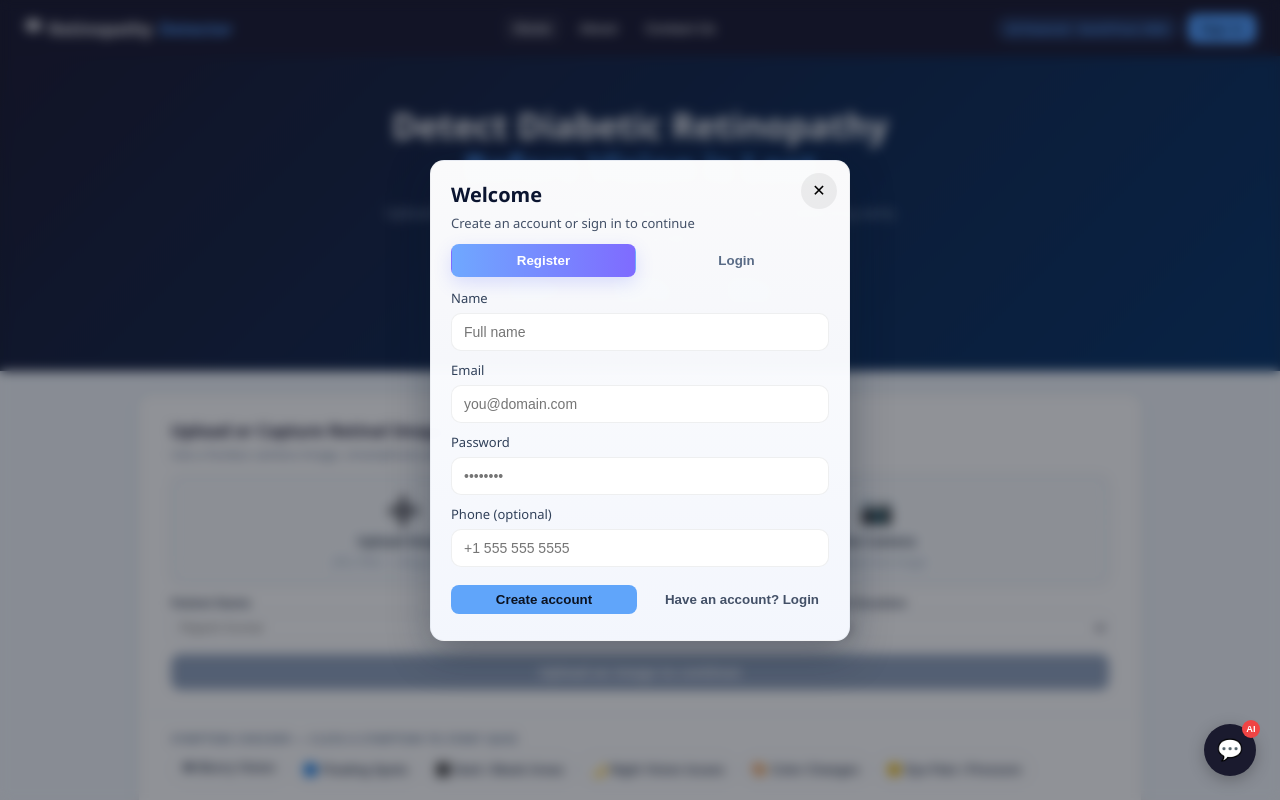
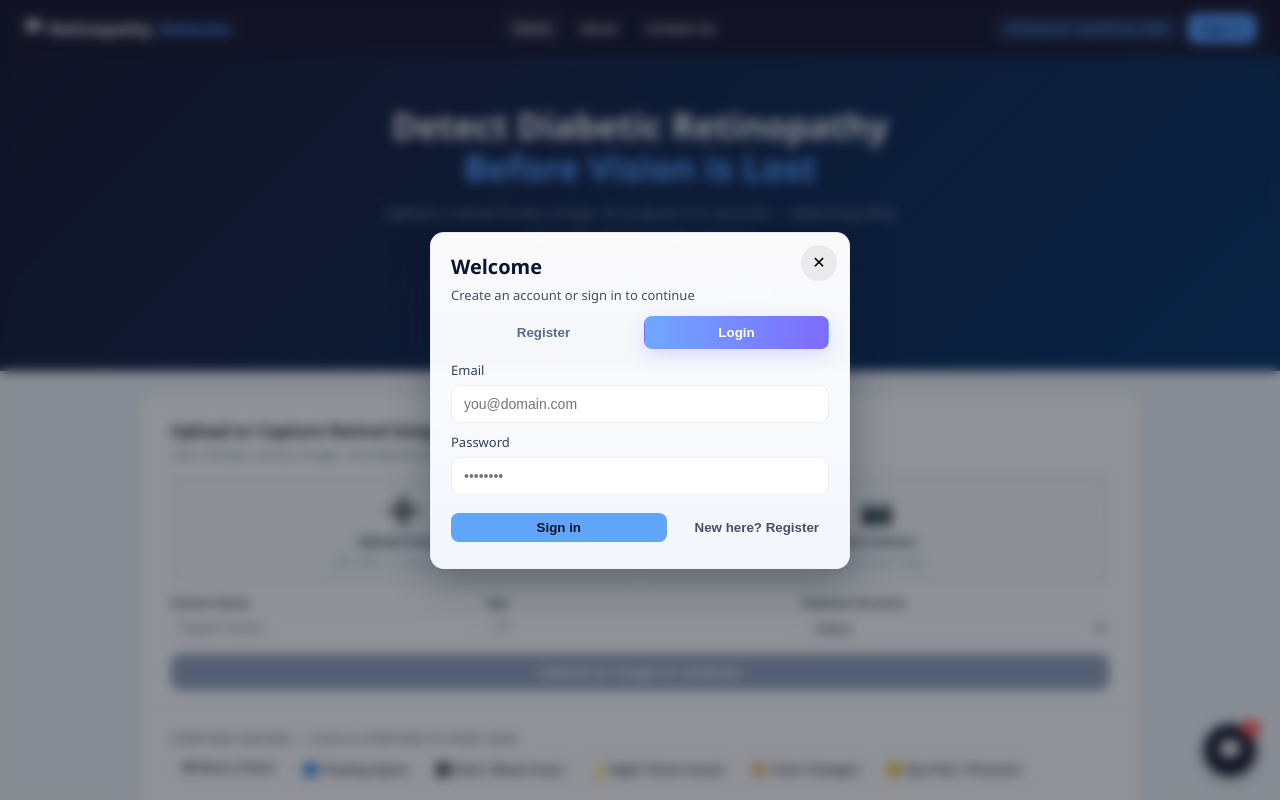
Before and after one commit to KrishnChaturvedi/Diabetic-Retinopathy-Ai-Powered-Consultor-Detector, a React (Create React App) app in the folder Frontend/: page / in a window 1280 px wide. Both pictures are taken after a click on the button "Sign In". Shown: the top 800 px of the page. Built offline with nearby package versions, Linux system fonts and the light colour scheme.

Commit message:
registration and login resolved

```diff
--- a/Frontend/src/App.jsx
+++ b/Frontend/src/App.jsx
@@ -1,45 +1,41 @@
 import React, { useState } from 'react';
-import Navbar       from './components/Navbar';
-import Hero         from './components/Hero';
-import UploadPage   from './components/UploadPage';
-import Analyzing    from './components/Analyzing';
-import ResultsPage  from './components/ResultsPage';
-import HowItWorks   from './components/HowItWorks';
-import About        from './components/About';
-import Contact      from './components/Contact';
-import ChatFAB      from './components/ChatFAB';
-import { Toaster } from 'react-hot-toast'
-import { mockAnalyze } from './data/grades';
+import Navbar      from './components/Navbar';
+import Hero        from './components/Hero';
+import UploadPage  from './components/UploadPage';
+import Analyzing   from './components/Analyzing';
+import ResultsPage from './components/ResultsPage';
+import HowItWorks  from './components/HowItWorks';
+import About       from './components/About';
+import Contact     from './components/Contact';
+import ChatFAB     from './components/ChatFAB';
+import AuthModal   from './components/AuthModal';
+import { Toaster } from 'react-hot-toast';
 import './App.css';
 
-const ANALYSIS_STEPS = ['Uploading', 'Preprocessing', 'AI model', 'Lesion mapping', 'Report'];
+const STEPS = ['Uploading', 'Preprocessing', 'AI model', 'Lesion mapping', 'Report'];
 
 export default function App() {
-  const [page, setPage]       = useState('home');       // 'home' | 'analyzing' | 'results'
+  const [page, setPage]     = useState('home');
   const [preview, setPreview] = useState(null);
   const [patient, setPatient] = useState({});
   const [result, setResult]   = useState(null);
   const [aStep, setAStep]     = useState(0);
-  const [pending, setPending] = useState(null);         // pending chat message
+  const [pending, setPending] = useState(null);
+  const [user, setUser]       = useState(null);
+  const [showAuth, setShowAuth] = useState(false);
 
-  // Called when user clicks "Analyze"
-  async function handleAnalyze(file, prev, pat) {
+  async function handleAnalyze(file, prev, pat, mappedResult) {
     setPreview(prev);
     setPatient(pat);
     setPage('analyzing');
     setAStep(0);
 
-    // Simulate AI analysis steps
-    for (let i = 0; i < ANALYSIS_STEPS.length; i++) {
-      await new Promise((r) => setTimeout(r, 620));
+    for (let i = 0; i < STEPS.length; i++) {
+      await new Promise(r => setTimeout(r, 620));
       setAStep(i + 1);
     }
-    await new Promise((r) => setTimeout(r, 350));
-
-    // In production: replace mockAnalyze() with real API call
-    // const res = await fetch('/api/analyze', { method: 'POST', body: formData });
-    // const data = await res.json();
-    setResult(mockAnalyze());
+    await new Promise(r => setTimeout(r, 350));
+    setResult(mappedResult);
     setPage('results');
   }
 
@@ -51,51 +47,51 @@ export default function App() {
     setAStep(0);
   }
 
-  // Navigate to About / Contact pages. These pages display their content
-  // and keep the footer visible while hiding the main app containers.
-  function handleNavigate(to) {
-    if (to === 'about' || to === 'contact') {
-      setPage(to);
-      return;
-    }
-    // fallback: treat as home
-    setPage('home');
-  }
-
-  function openChat(msg) {
-    setPending(msg);
+  function handleLogout() {
+    localStorage.removeItem('token');
+    setUser(null);
   }
 
   return (
-
     <div className="app">
       <Toaster position="top-right" />
-      <Navbar page={page} onHome={handleHome} onNavigate={handleNavigate} />
+
+      <Navbar
+        page={page}
+        onHome={handleHome}
+        onNavigate={to => setPage(to)}
+        user={user}
+        onSignIn={() => setShowAuth(true)}
+        onLogout={handleLogout}
+      />
+
+      {showAuth && (
+        <AuthModal
+          onCancel={() => setShowAuth(false)}
+          onSuccess={u => { setUser(u); setShowAuth(false); }}
+        />
+      )}
 
       {page === 'home' && (
         <>
           <Hero />
-
           <div className="wrap">
-            <UploadPage onAnalyze={handleAnalyze} onAskChat={openChat} />
-
-            {page === 'analyzing' && (
-              <Analyzing activeStep={aStep} />
-            )}
-
-            {page === 'results' && result && (
-              <ResultsPage
-                result={result}
-                preview={preview}
-                patient={patient}
-                onHome={handleHome}
-                onAskChat={openChat}
-              />
-            )}
+            <UploadPage onAnalyze={handleAnalyze} onAskChat={msg => setPending(msg)} />
           </div>
-
           <HowItWorks />
         </>
+      )}
+
+      {page === 'analyzing' && <Analyzing activeStep={aStep} />}
+
+      {page === 'results' && result && (
+        <ResultsPage
+          result={result}
+          preview={preview}
+          patient={patient}
+          onHome={handleHome}
+          onAskChat={msg => setPending(msg)}
+        />
       )}
 
       {page === 'about' && <About />}
@@ -105,11 +101,7 @@ export default function App() {
         Retinopathy Detector · AI-Powered Early Screening · HackXTract 2026 · MAIT
       </footer>
 
-      {/* Floating AI Chat Button — fixed bottom right */}
-      <ChatFAB
-        pending={pending}
-        onUsed={() => setPending(null)}
-      />
+      <ChatFAB pending={pending} onUsed={() => setPending(null)} />
     </div>
   );
 }
--- a/Frontend/src/components/AuthModal.jsx
+++ b/Frontend/src/components/AuthModal.jsx
@@ -1,53 +1,72 @@
 import React, { useState } from 'react';
+import axios from 'axios';
+import toast from 'react-hot-toast';
 import './AuthModal.css';
 
+const API = 'http://localhost:8080';
+
 export default function AuthModal({ onCancel, onSuccess }) {
-  const [mode, setMode] = useState('register'); // 'register' | 'login'
-  const [name, setName] = useState('');
-  const [email, setEmail] = useState('');
+  const [mode, setMode]         = useState('login');
+  const [name, setName]         = useState('');
+  const [email, setEmail]       = useState('');
   const [password, setPassword] = useState('');
-  const [phone, setPhone] = useState('');
-  const [error, setError] = useState('');
+  const [loading, setLoading]   = useState(false);
 
-  const reset = () => {
-    setName('');
-    setEmail('');
-    setPassword('');
-    setPhone('');
-    setError('');
+  const reset = () => { setName(''); setEmail(''); setPassword(''); };
+
+  const submitRegister = async (e) => {
+    e.preventDefault();
+    if (!name.trim())        return toast.error('Please enter your name');
+    if (!email.trim())       return toast.error('Please enter an email');
+    if (password.length < 8) return toast.error('Password must be at least 8 characters');
+
+    setLoading(true);
+    try {
+      const { data } = await axios.post(`${API}/api/user/register`, { name, email, password });
+      if (!data.success) return toast.error(data.message);
+
+      // auto login after register
+      const { data: loginData } = await axios.post(`${API}/api/user/login`, { email, password });
+      if (!loginData.success) return toast.error('Registered! Please login.');
+
+      localStorage.setItem('token', loginData.token);
+      toast.success('Account created successfully!');
+      onSuccess({ name: name.trim(), email: email.trim() });
+      reset();
+
+    } catch (err) {
+      toast.error('Server error. Make sure backend is running.');
+    } finally {
+      setLoading(false);
+    }
   };
 
-  const submitRegister = (e) => {
+  const submitLogin = async (e) => {
     e.preventDefault();
-    if (!name.trim()) return setError('Please enter your name');
-    if (!email.trim()) return setError('Please enter an email');
-    if (!password) return setError('Please enter a password');
-    // Minimal phone validation
-    if (phone && phone.length < 6) return setError('Please enter a valid phone');
-    setError('');
-    const u = { name: name.trim(), email: email.trim(), phone: phone.trim() };
-    onSuccess(u);
-    reset();
-  };
+    if (!email.trim()) return toast.error('Please enter your email');
+    if (!password)     return toast.error('Please enter your password');
 
-  const submitLogin = (e) => {
-    e.preventDefault();
-    if (!email.trim()) return setError('Please enter your email');
-    if (!password) return setError('Please enter your password');
-    setError('');
-    // For demo, we just accept the credentials and set name as the email prefix
-    const username = email.split('@')[0] || email;
-    const u = { name: username, email: email.trim() };
-    onSuccess(u);
-    reset();
+    setLoading(true);
+    try {
+      const { data } = await axios.post(`${API}/api/user/login`, { email, password });
+      if (!data.success) return toast.error(data.message || 'Invalid credentials');
+
+      localStorage.setItem('token', data.token);
+      toast.success(`Welcome back!`);
+      onSuccess({ name: email.split('@')[0], email: email.trim() });
+      reset();
+
+    } catch (err) {
+      toast.error('Server error. Make sure backend is running.');
+    } finally {
+      setLoading(false);
+    }
   };
 
   return (
     <div className="auth-overlay" role="dialog" aria-modal="true">
       <div className="auth-card">
-        <button className="auth-close" aria-label="Close" onClick={onCancel}>
-          ✕
-        </button>
+        <button className="auth-close" onClick={onCancel}>✕</button>
 
         <div className="auth-header">
           <h3>Welcome</h3>
@@ -55,64 +74,43 @@ export default function AuthModal({ onCancel, onSuccess }) {
         </div>
 
         <div className="auth-tabs">
-          <button
-            className={mode === 'register' ? 'active' : ''}
-            onClick={() => setMode('register')}
-          >
-            Register
-          </button>
-          <button
-            className={mode === 'login' ? 'active' : ''}
-            onClick={() => setMode('login')}
-          >
-            Login
-          </button>
+          <button className={mode === 'register' ? 'active' : ''} onClick={() => { setMode('register'); reset(); }}>Register</button>
+          <button className={mode === 'login'    ? 'active' : ''} onClick={() => { setMode('login');    reset(); }}>Login</button>
         </div>
 
         {mode === 'register' ? (
           <form className="auth-form" onSubmit={submitRegister}>
-            <label>
-              Name
+            <label>Name
               <input value={name} onChange={(e) => setName(e.target.value)} placeholder="Full name" />
             </label>
-            <label>
-              Email
+            <label>Email
               <input value={email} onChange={(e) => setEmail(e.target.value)} placeholder="you@domain.com" />
             </label>
-            <label>
-              Password
+            <label>Password
               <input type="password" value={password} onChange={(e) => setPassword(e.target.value)} placeholder="••••••••" />
             </label>
-            <label>
-              Phone (optional)
-              <input value={phone} onChange={(e) => setPhone(e.target.value)} placeholder="+1 555 555 5555" />
-            </label>
-
-            {error && <div className="auth-error">{error}</div>}
-
             <div className="auth-actions">
-              <button type="submit" className="btn-primary">Create account</button>
-              <button type="button" className="btn-ghost" onClick={() => { setMode('login'); setError(''); }}>
+              <button type="submit" className="btn-primary" disabled={loading}>
+                {loading ? 'Creating account...' : 'Create account'}
+              </button>
+              <button type="button" className="btn-ghost" onClick={() => { setMode('login'); reset(); }}>
                 Have an account? Login
               </button>
             </div>
           </form>
         ) : (
           <form className="auth-form" onSubmit={submitLogin}>
-            <label>
-              Email
+            <label>Email
               <input value={email} onChange={(e) => setEmail(e.target.value)} placeholder="you@domain.com" />
             </label>
-            <label>
-              Password
+            <label>Password
               <input type="password" value={password} onChange={(e) => setPassword(e.target.value)} placeholder="••••••••" />
             </label>
-
-            {error && <div className="auth-error">{error}</div>}
-
             <div className="auth-actions">
-              <button type="submit" className="btn-primary">Sign in</button>
-              <button type="button" className="btn-ghost" onClick={() => { setMode('register'); setError(''); }}>
+              <button type="submit" className="btn-primary" disabled={loading}>
+                {loading ? 'Signing in...' : 'Sign in'}
+              </button>
+              <button type="button" className="btn-ghost" onClick={() => { setMode('register'); reset(); }}>
                 New here? Register
               </button>
             </div>
--- a/Frontend/src/components/Navbar.jsx
+++ b/Frontend/src/components/Navbar.jsx
@@ -1,54 +1,13 @@
-import React, { useEffect, useState } from 'react';
+import React, { useState } from 'react';
 import './Navbar.css';
-import AuthModal from './AuthModal';
 
 // Navbar shows Home / About / Contact links and a Sign In / Sign Out button.
 // Props:
 // - page: current page key ('home' | 'about' | 'contact' | ...)
 // - onHome: callback when Home is requested
 // - onNavigate: optional callback when About/Contact requested (receives page key)
-export default function Navbar({ page, onHome, onNavigate }) {
-  const [isLoggedIn, setIsLoggedIn] = useState(false);
-  const [user, setUser] = useState(null);
-  const [showAuth, setShowAuth] = useState(false);
+export default function Navbar({ page, onHome, onNavigate, user, onSignIn, onLogout }) {
   const [mobileOpen, setMobileOpen] = useState(false);
-
-  useEffect(() => {
-    try {
-      const raw = localStorage.getItem('retinopathy_user');
-      if (raw) {
-        const parsed = JSON.parse(raw);
-        setUser(parsed);
-        setIsLoggedIn(true);
-      }
-    } catch (e) {
-      // ignore parse errors
-    }
-  }, []);
-
-  const handleLogin = () => {
-    // Open the modal for register / login
-    setShowAuth(true);
-  };
-
-  const handleAuthSuccess = (u) => {
-    // u = { name?, email?, phone? }
-    localStorage.setItem('retinopathy_user', JSON.stringify(u));
-    setUser(u);
-    setIsLoggedIn(true);
-    setShowAuth(false);
-  };
-
-  const handleAuthCancel = () => {
-    setShowAuth(false);
-  };
-
-  const handleSignOut = () => {
-    localStorage.removeItem('retinopathy_user');
-    setUser(null);
-    setIsLoggedIn(false);
-    setMobileOpen(false);
-  };
 
   const navigate = (to) => {
     if (to === 'home') {
@@ -109,22 +68,13 @@ export default function Navbar({ page, onHome, onNavigate }) {
       <div className="nav-right">
         <span className="nav-badge">AI-Powered · HackXTract 2026</span>
 
-        {isLoggedIn ? (
+        {user ? (
           <div className="nav-user">
             <span className="nav-username">Hi, {user?.name ?? 'User'}</span>
-            <button className="btn-ghost" onClick={handleSignOut}>
-              Sign Out
-            </button>
+            <button className="btn-ghost" onClick={onLogout}>Sign Out</button>
           </div>
         ) : (
-          <>
-            <button className="btn-primary" onClick={handleLogin}>
-              Sign In
-            </button>
-            {showAuth && (
-              <AuthModal onCancel={handleAuthCancel} onSuccess={handleAuthSuccess} />
-            )}
-          </>
+          <button className="btn-primary" onClick={onSignIn}>Sign In</button>
         )}
       </div>
 
@@ -133,15 +83,13 @@ export default function Navbar({ page, onHome, onNavigate }) {
         <button className="mobile-link" onClick={() => navigate('home')}>Home</button>
         <button className="mobile-link" onClick={() => navigate('about')}>About</button>
         <button className="mobile-link" onClick={() => navigate('contact')}>Contact Us</button>
-        {isLoggedIn ? (
-          <div className="mobile-user">
-            <div className="mobile-username">Hi, {user?.name ?? 'User'}</div>
-            <button className="mobile-logout" onClick={handleSignOut}>Sign Out</button>
+        {user ? (
+          <div className="nav-user">
+            <span className="nav-username">Hi, {user?.name ?? 'User'}</span>
+            <button className="btn-ghost" onClick={onLogout}>Sign Out</button>
           </div>
         ) : (
-          <div className="mobile-auth">
-            <button className="btn-primary" onClick={() => { setShowAuth(true); setMobileOpen(false); }}>Sign In</button>
-          </div>
+          <button className="btn-primary" onClick={onSignIn}>Sign In</button>
         )}
       </div>
     </nav>
```
